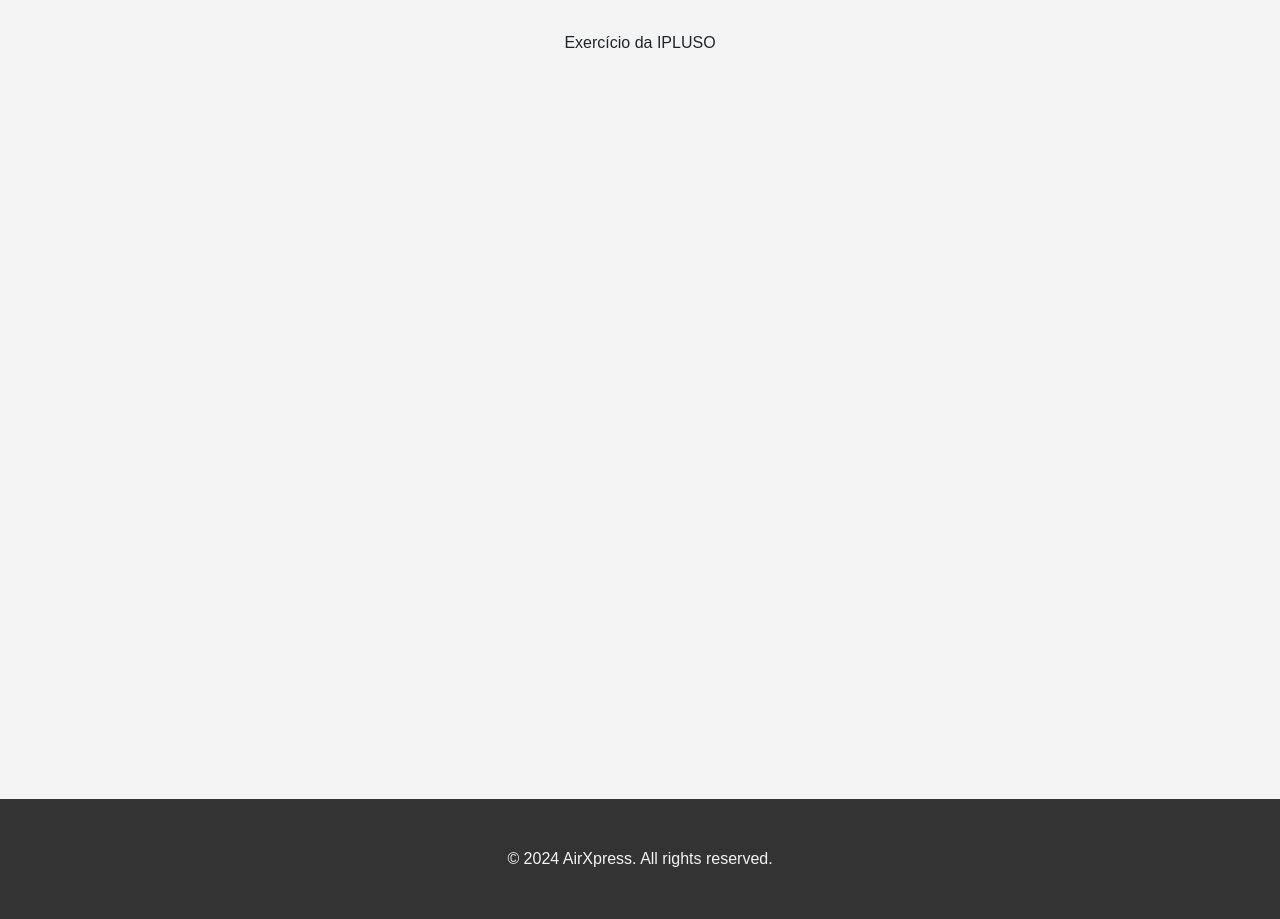
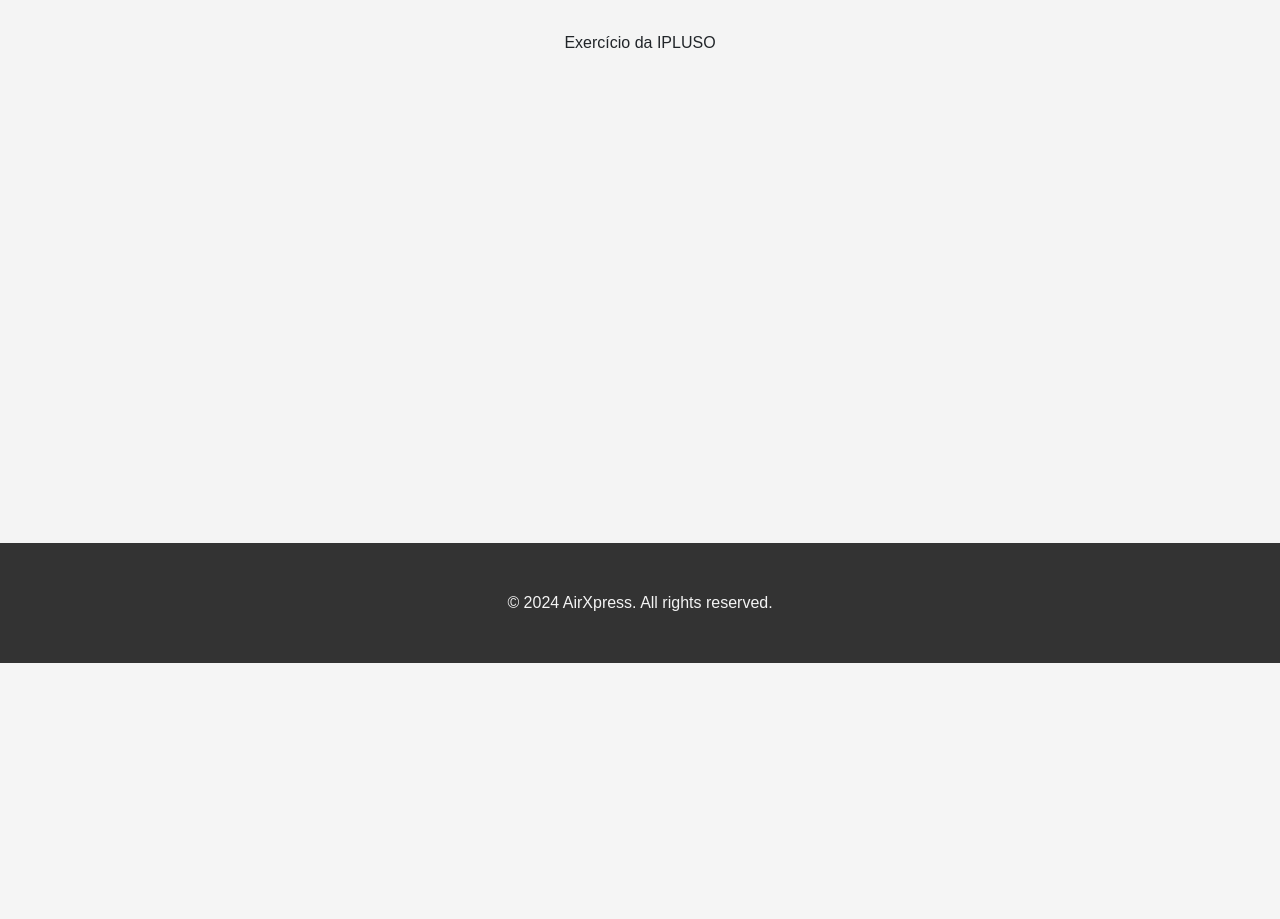
Before and after one commit to Guilh3rme06/AirXpress-IPLUSO, a Flask app: page / in a window 1280 px wide. Shown: the part 137-1056 px from the top of the page. After the commit the page ends 800 px from the top, so only its background shows below. Run offline with Flask 3, Linux system fonts and the light colour scheme; some libraries are stand-ins or nearby versions.

Commit message:
Update style.css

```diff
--- a/app/assets/css/style.css
+++ b/app/assets/css/style.css
@@ -42,7 +42,7 @@ body {
   text-decoration: underline;
 }
 .content {
-  min-height: 100vh;
+  min-height: calc(100vh - 16rem);
   padding: 2rem;
   text-align: center;
 }
```
